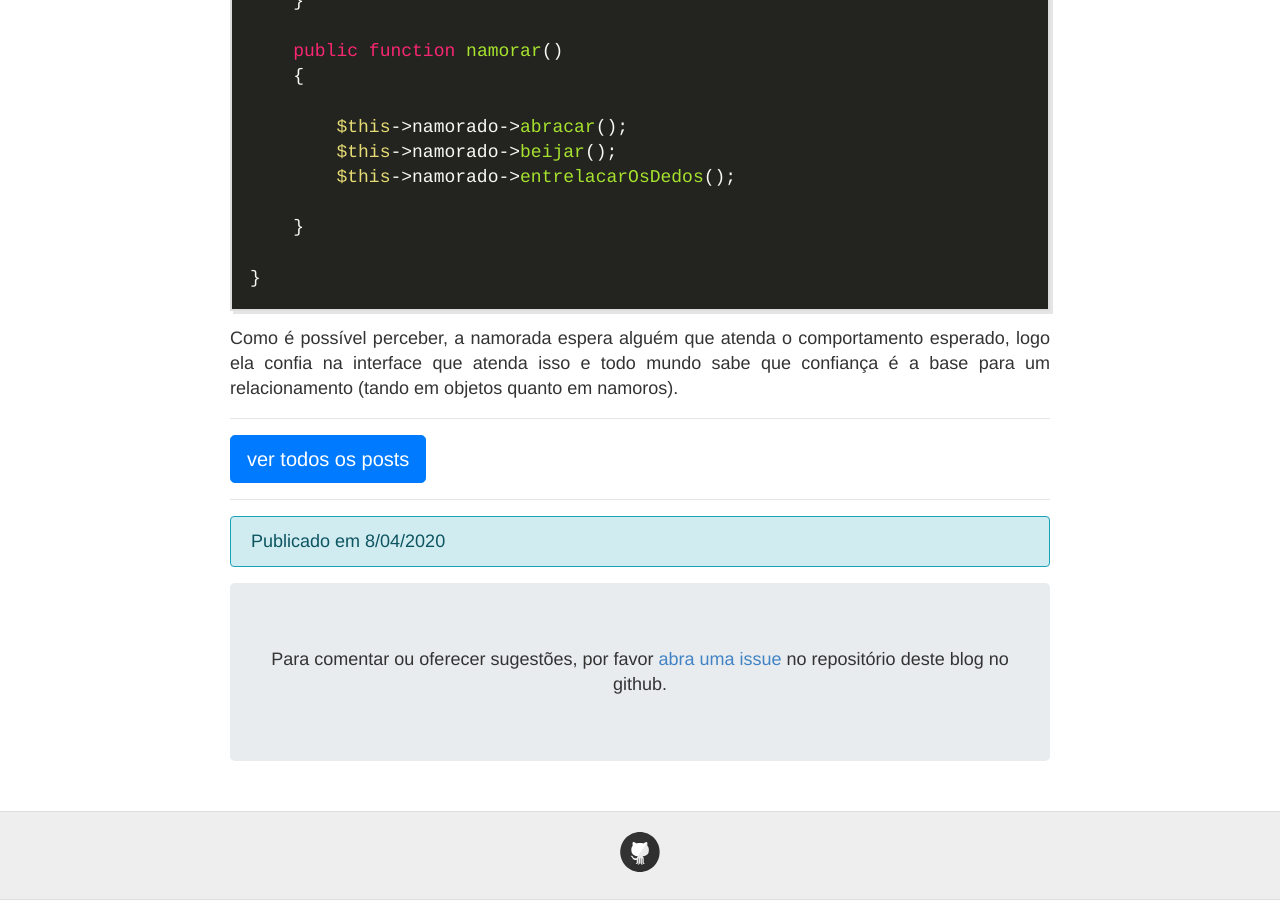
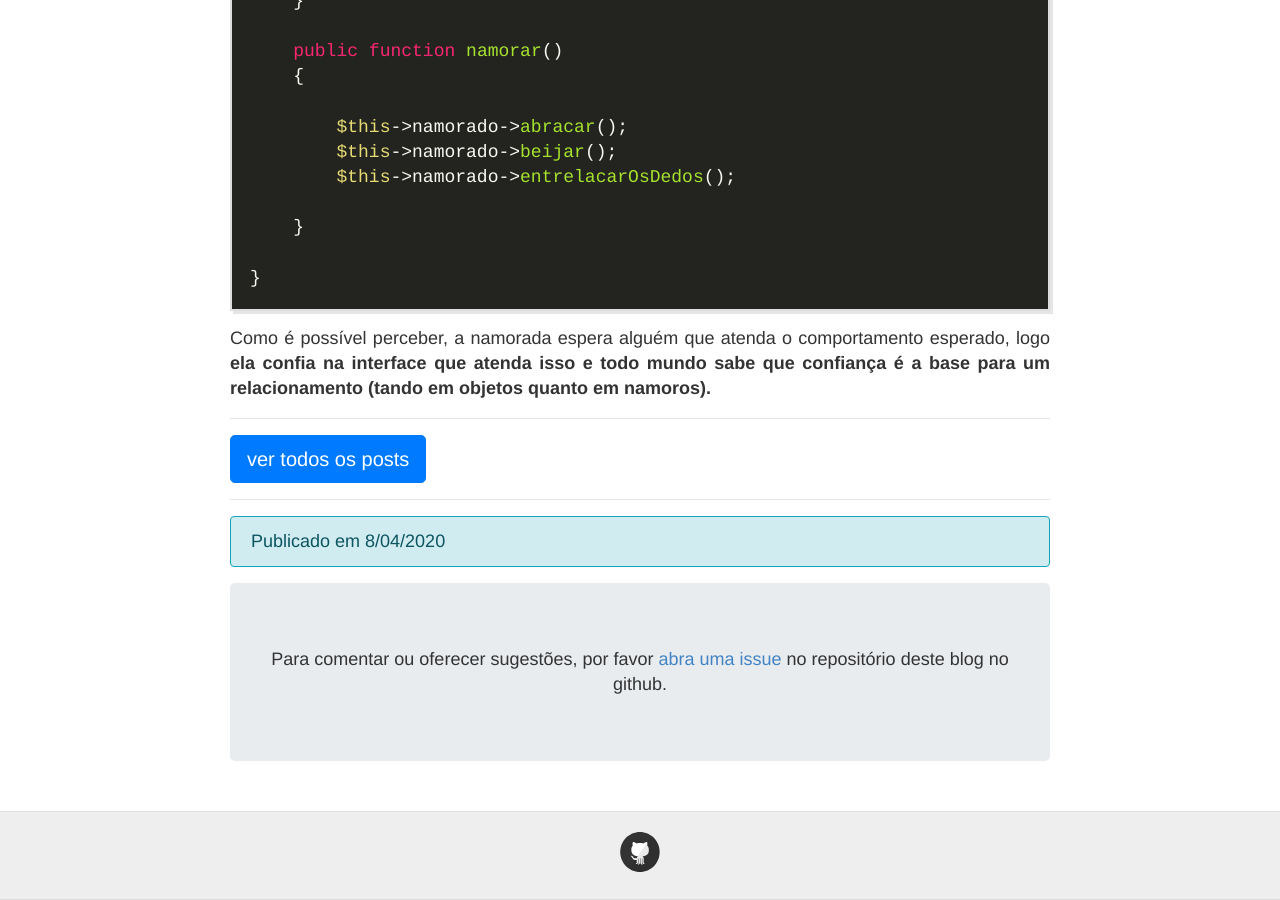
Before and after one commit to raphael-da-silva/raphael-da-silva.github.io, a Jekyll site: the page built from _posts/2020-04-08-namorando-com-interfaces.md, in a window 1280 px wide and 900 px high, scrolled down 3343 px. Built offline with Jekyll 4.4.1, drawn with Linux system fonts in a browser that asks for light colours; nearby versions of some CDN libraries; part of the change alters nothing that is shown; some of the changed text lies outside the part shown.

````diff
--- a/_posts/2020-04-08-namorando-com-interfaces.md
+++ b/_posts/2020-04-08-namorando-com-interfaces.md
@@ -16,7 +16,7 @@ Ou seja, para ser um namorado para ela, o namorado deve implementar a seguinte i
 
 /**
  *
- * @author Raphael C. Silva
+ * @author Raphael da Silva
  *
  */
 interface NamoradoCarinhoso
@@ -38,7 +38,7 @@ Agora um cara carinhoso mais introvertido pode implementar essa interface fazend
 
 /**
  *
- * @author Raphael C. Silva
+ * @author Raphael da Silva
  *
  */
 class CaraIntrovertido implements NamoradoCarinhoso
@@ -75,7 +75,7 @@ Além do cara mais introvertido, um cara mais extrovertido também pode implemen
 
 /**
  *
- * @author Raphael C. Silva
+ * @author Raphael da Silva
  *
  */
 class CaraExtrovertido implements NamoradoCarinhoso
@@ -140,4 +140,4 @@ class Namorada
 }
 ```
 
-Como é possível perceber, a namorada espera alguém que atenda o comportamento esperado, logo ela confia na interface que atenda isso e todo mundo sabe que confiança é a base para um relacionamento (tando em objetos quanto em namoros).
+Como é possível perceber, a namorada espera alguém que atenda o comportamento esperado, logo **ela confia na interface que atenda isso e todo mundo sabe que confiança é a base para um relacionamento (tando em objetos quanto em namoros).**
````
